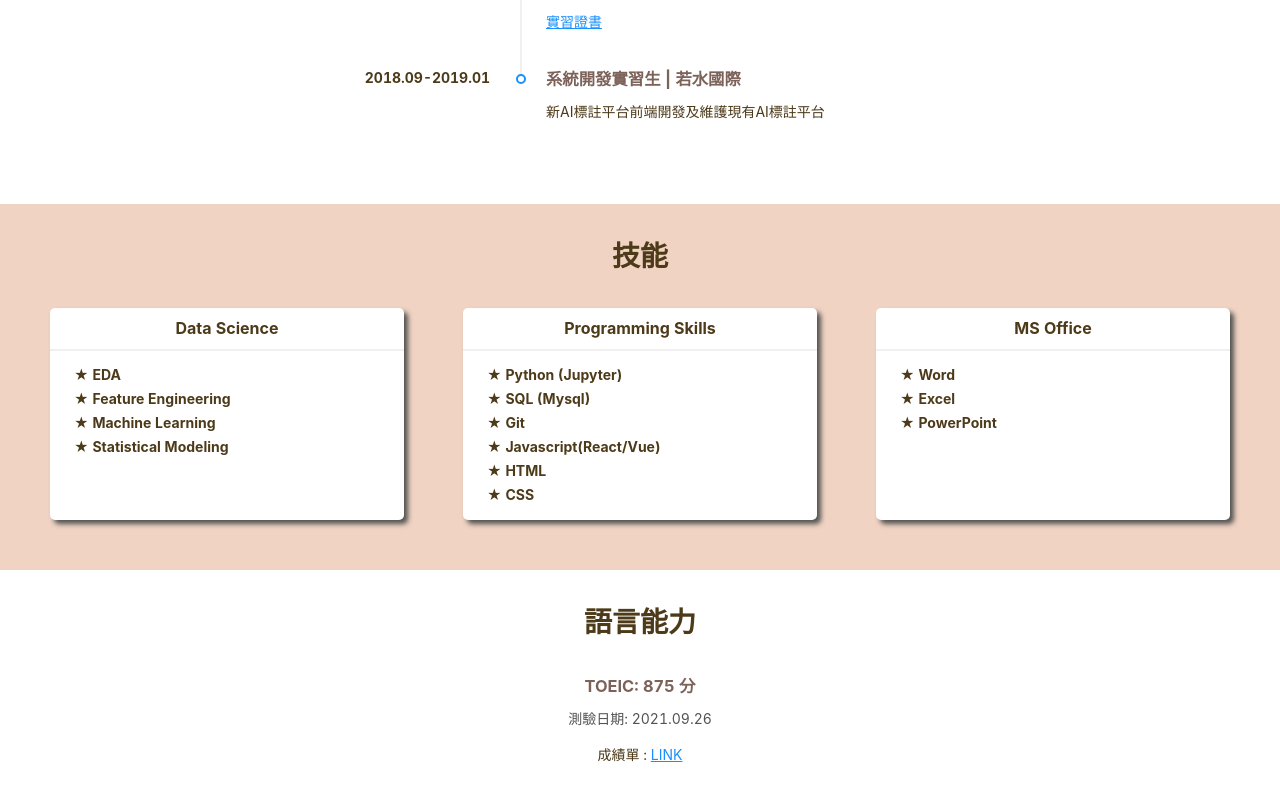
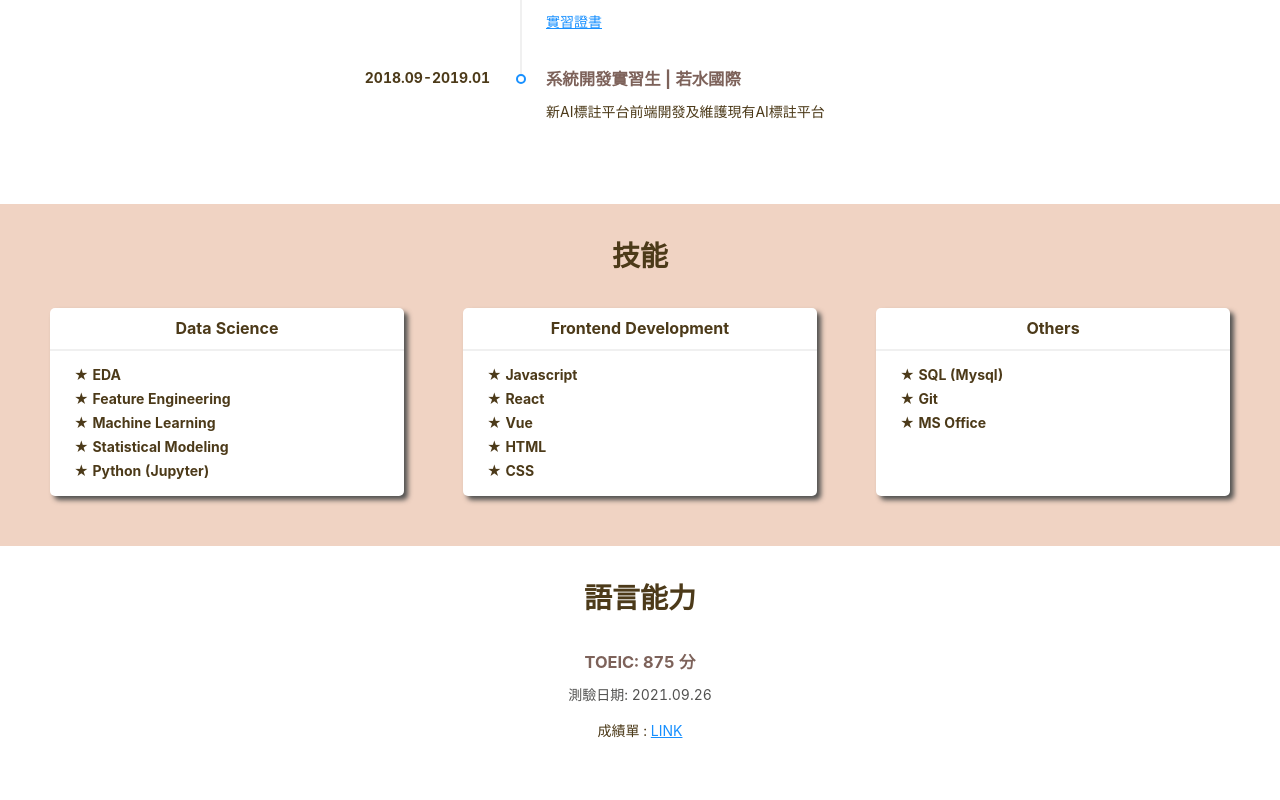
Before and after one commit to HsinShan/Portfolio-Blog, a React (Create React App) app: page / in a window 1280 px wide. Shown: the part 1411-2211 px from the top of the page. Built offline with nearby package versions, Linux system fonts and the light colour scheme.

Commit message:
Update skill list

```diff
--- a/src/skills.js
+++ b/src/skills.js
@@ -6,22 +6,16 @@ const SKILLS = [
       "Feature Engineering",
       "Machine Learning",
       "Statistical Modeling",
+      "Python (Jupyter)",
     ],
   },
   {
-    title: "Programming Skills",
-    skill: [
-      "Python (Jupyter)",
-      "SQL (Mysql)",
-      "Git",
-      "Javascript(React/Vue)",
-      "HTML",
-      "CSS",
-    ],
+    title: "Frontend Development",
+    skill: ["Javascript", "React", "Vue", "HTML", "CSS"],
   },
   {
-    title: "MS Office",
-    skill: ["Word", "Excel", "PowerPoint"],
+    title: "Others",
+    skill: ["SQL (Mysql)", "Git", "MS Office"],
   },
 ];
 
```
